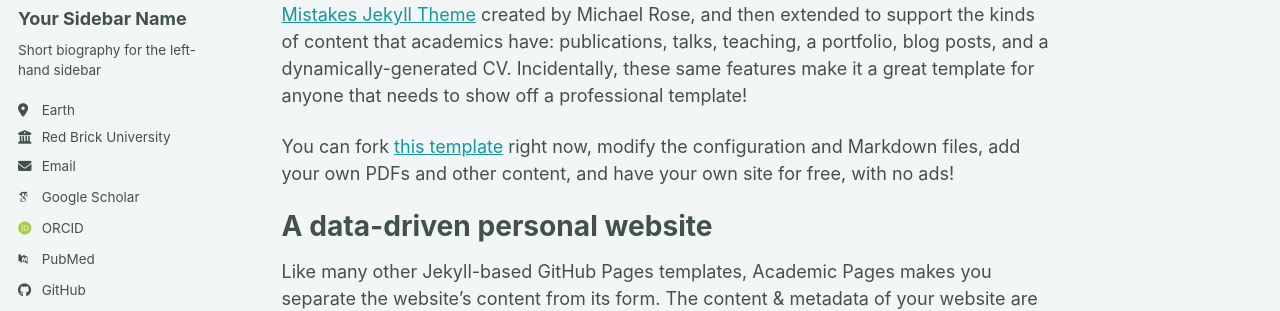
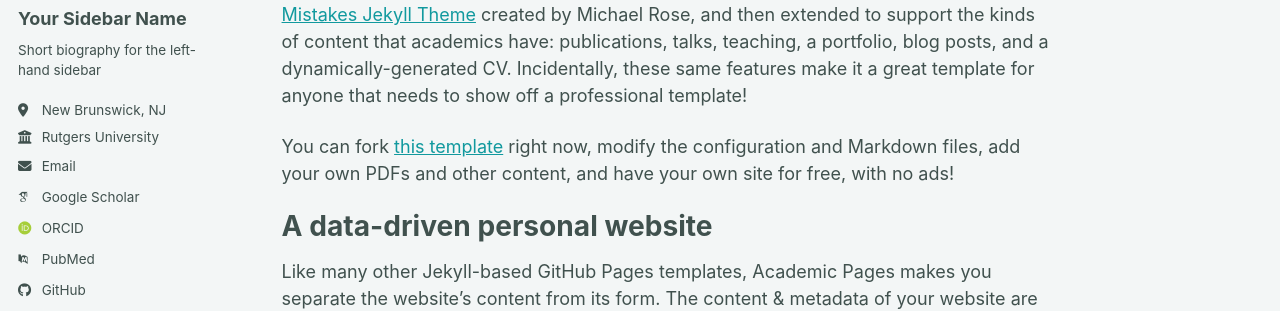
Before and after one commit to qdioucass/qdioucass.github.io, a Jekyll site: the page built from _pages/about.md, in a window 1280 px wide. Shown: the part 278-589 px from the top of the page. Built offline with Jekyll 4.4.1, drawn with Linux system fonts in a browser that asks for light colours; some web fonts are replaced; a script bundle is joined from its source files by our own code; library files that are not in the unit come from our copies.

Commit message:
Update _config.yml

```diff
--- a/_config.yml
+++ b/_config.yml
@@ -27,10 +27,11 @@ author:
   name             : "Your Sidebar Name"
   pronouns         : # example: "she/her"
   bio              : "Short biography for the left-hand sidebar"
-  location         : "Earth"
-  employer         : "Red Brick University"
+  location         : "New Brunswick, NJ"
+  employer         : "Rutgers University"
   uri              : # URL
-  email            : "none@example.org"
+  email            : "dioucass@gmail.com"
+  email            : "qdioucass@gmail.com"
 
   # Academic websites
   academia         : # URL
```
